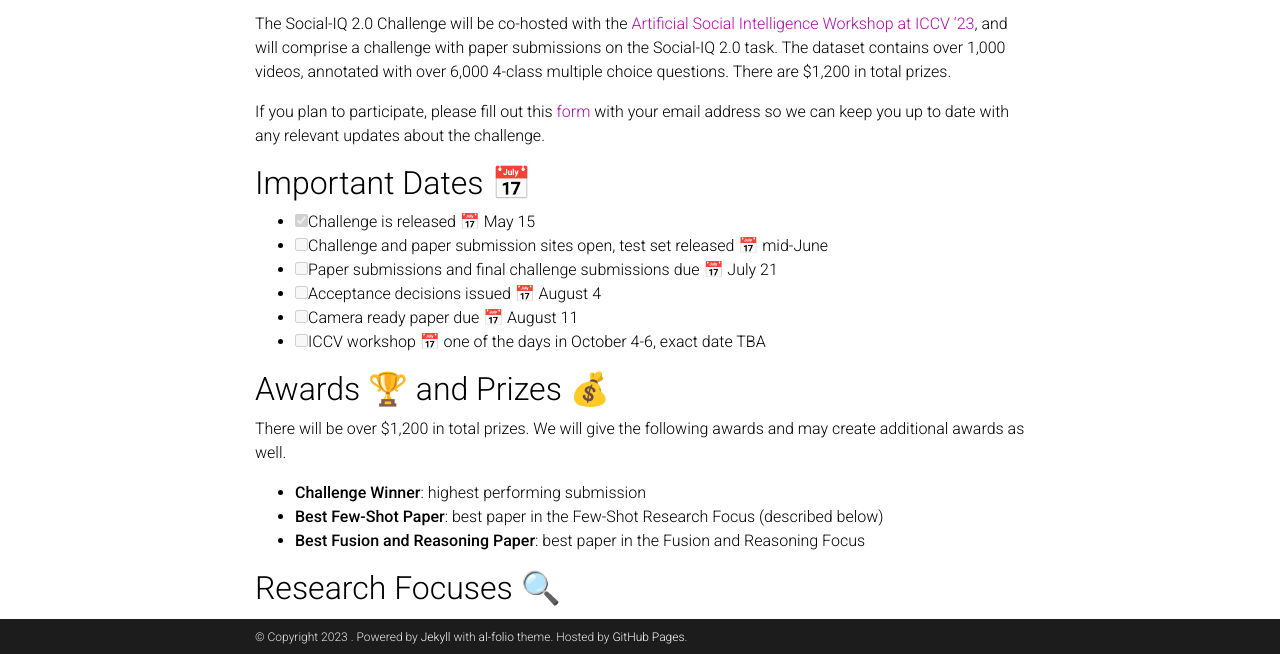
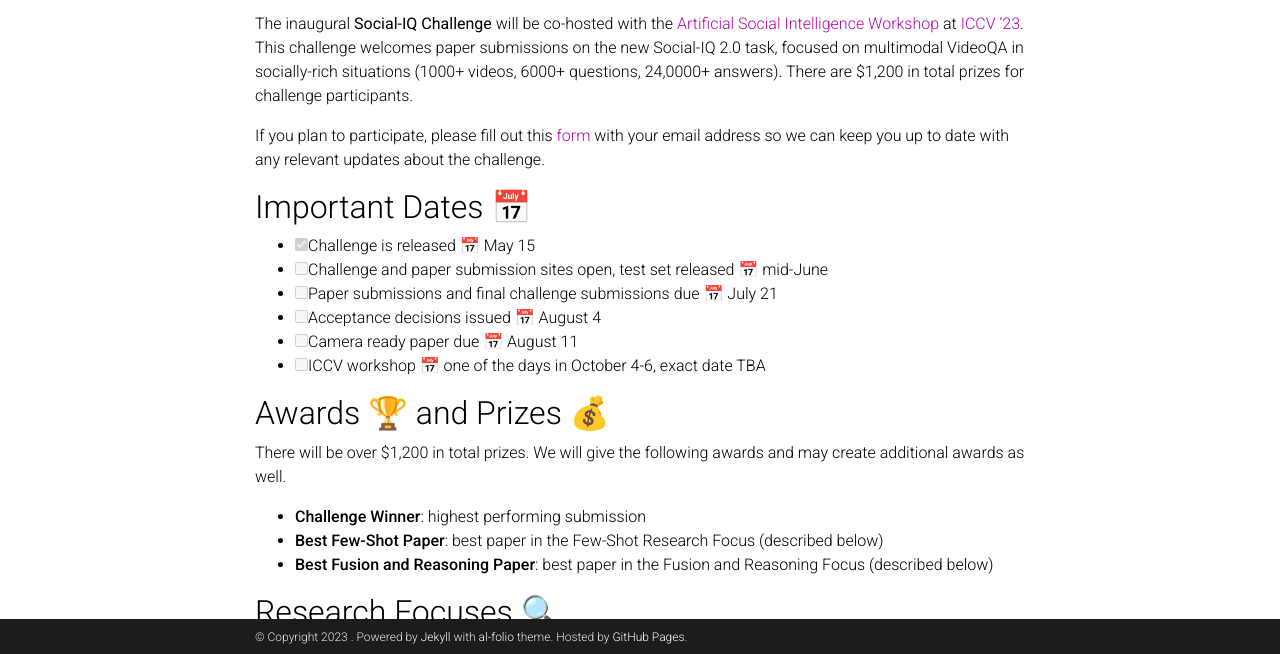
Before and after one commit to CMU-MultiComp-Lab/social-iq-2.0, a Jekyll site: the page built from _pages/challenge.md, in a window 1280 px wide and 900 px high, scrolled down 372 px, cut to the strip 246-900 px from the top of the window. Built offline with Jekyll 4.4.1, drawn with Linux system fonts in a browser that asks for light colours; comment, search, counter and statistics services are not loaded; a style sheet for code colours, icons or effects is not loaded; some of the changed text lies outside the part shown.

Commit message:
phrasing

```diff
--- a/_pages/challenge.md
+++ b/_pages/challenge.md
@@ -10,7 +10,7 @@ social: true  # includes social icons at the bottom of the page
 
 ![alt text paris](/assets/img/paris.jpg){: .banner-image}
 
-The Social-IQ 2.0 Challenge will be co-hosted with the [Artificial Social Intelligence Workshop at ICCV '23](https://sites.google.com/view/asi-iccv-2023/home), and will comprise a challenge with paper submissions on the Social-IQ 2.0 task. The dataset contains over 1,000 videos, annotated with over 6,000 4-class multiple choice questions. There are $1,200 in total prizes.
+The inaugural <b>Social-IQ Challenge</b> will be co-hosted with the [Artificial Social Intelligence Workshop](https://sites.google.com/view/asi-iccv-2023/home) at [ICCV '23](https://iccv2023.thecvf.com). This challenge welcomes paper submissions on the new Social-IQ 2.0 task, focused on multimodal VideoQA in socially-rich situations (1000+ videos, 6000+ questions, 24,0000+ answers). There are $1,200 in total prizes for challenge participants.
 
 If you plan to participate, please fill out this [form](https://forms.gle/ZVTAvNunBQUa9ncJ6) with your email address so we can keep you up to date with any relevant updates about the challenge.
 
@@ -26,7 +26,7 @@ If you plan to participate, please fill out this [form](https://forms.gle/ZVTAvN
 There will be over $1,200 in total prizes. We will give the following awards and may create additional awards as well.
 - **Challenge Winner**: highest performing submission
 - **Best Few-Shot Paper**: best paper in the Few-Shot Research Focus (described below)
-- **Best Fusion and Reasoning Paper**: best paper in the Fusion and Reasoning Focus
+- **Best Fusion and Reasoning Paper**: best paper in the Fusion and Reasoning Focus (described below)
 
 ## Research Focuses 🔍
 In order to encourage diverse, innovative research into solving the Social-IQ 2.0 task, submissions will specify one of three research focuses.
@@ -101,7 +101,9 @@ This will update `siq2/current_split.json`, which will describe the videos in th
 **A finer point about the dataset**: Because you will download videos from youtube directly, the set of videos that constitute the dataset may change slightly between the release and conclusion of the challenge. **We will treat the "final" dataset as the set of videos downloaded from youtube one week before the challenge concludes**. If you download the dataset now and report your results later, that is ok – we will simply discard predictions made on test set videos that are no longer available when we determine final testing accuracies, and you will not be penalized for training or validating on videos that are no longer available by the end of the challenge.
 
 ## Questions
-If you have any questions, please open a Github issue repository or email me (awilf@cs.cmu.edu).
+If you have any questions, please open a Github issue repository or email awilf@cs.cmu.edu
+
+The [Social-IQ 2.0 Challenge](https://cmu-multicomp-lab.github.io/social-iq-2.0/) was created by the [MultiComp Lab](http://multicomp.cs.cmu.edu) at [CMU](https://www.cmu.edu).
 
 <!-- Write your biography here. Tell the world about yourself. Link to your favorite [subreddit](http://reddit.com). You can put a picture in, too. The code is already in, just name your picture `prof_pic.jpg` and put it in the `img/` folder.
 
```
Also changed, not shown: _pages/about.md (+5 -2 lines).
